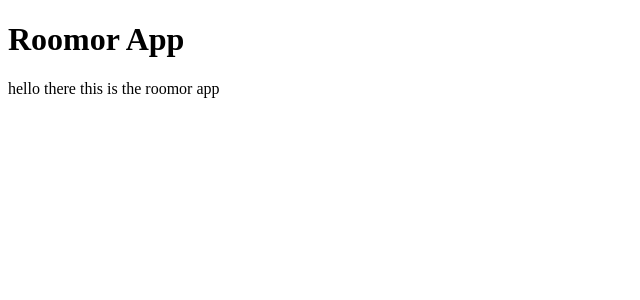
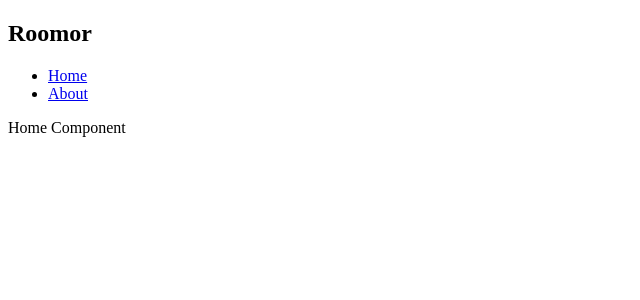
Before and after one commit to FreeCodeCampNorthridge/Roomor, a React app in the folder client/: page / in a window 1280 px wide. Shown: the top 300 px of the page, without its empty margins (0-640 px from the left). Built offline with nearby package versions, Linux system fonts and the light colour scheme.

Commit message:
component routes

```diff
--- a/client/package.json
+++ b/client/package.json
@@ -27,6 +27,6 @@
   "dependencies": {
     "react": "^16.8.3",
     "react-dom": "^16.8.3",
-    "reactstrap": "^7.1.0"
+    "react-router-dom": "^4.3.1"
   }
 }
--- a/client/src/App.js
+++ b/client/src/App.js
@@ -1,12 +1,24 @@
 import React, { Component } from 'react';
+import Header from './components/Header';
+import { BrowserRouter as Router, Route, Switch } from 'react-router-dom';
+import Home from './components/Home';
+import About from './components/About';
 
 class App extends Component {
+  constructor(props) {
+    super(props);
+  }
   render() {
     return (
-      <div>
-        <h1>Roomor App</h1>
-        <p>hello there this is the roomor app</p>
-      </div>
+      <Router>
+        <div>
+          <Header branding="Roomor" />
+          <Switch>
+            <Route exact path="/" component={Home} />
+            <Route path="/about" component={About} />
+          </Switch>
+        </div>
+      </Router>
     );
   }
 }
```
Also changed, not shown: 1 other file (tests, documents, lock files or other folders).
